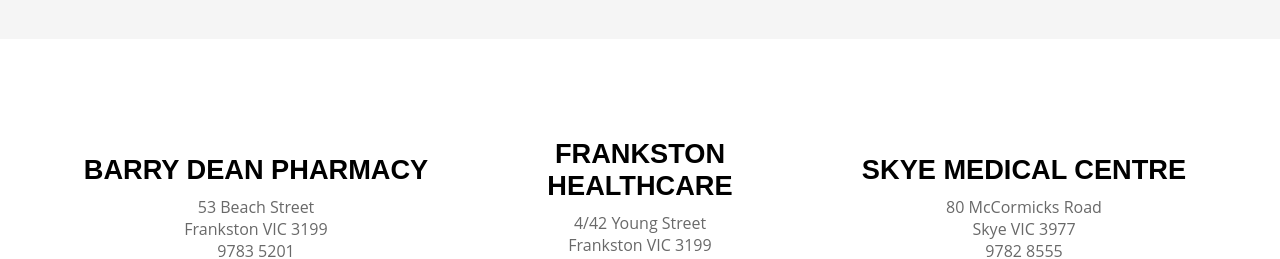
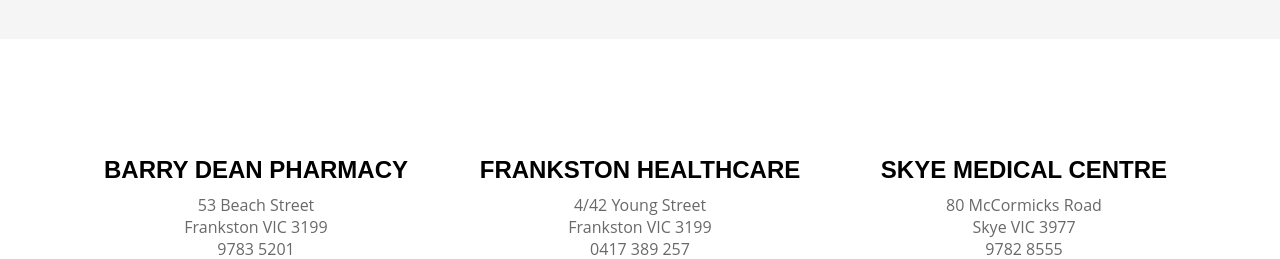
Before and after one commit to jackedwardbeard/01-Jane_Spence, a React (Create React App) app in the folder jane_spence/: page / in a window 1280 px wide. Shown: the part 2201-2460 px from the top of the page. Built offline with nearby package versions, Linux system fonts and the light colour scheme.

Commit message:
Reduced location title size.

```diff
--- a/jane_spence/src/components/Locations/LocationsComponents.js
+++ b/jane_spence/src/components/Locations/LocationsComponents.js
@@ -58,7 +58,7 @@ export const Column1 = styled.div`
 `
 
 export const Title = styled.h1`
-    font-size: max(1.7rem, 3.4vmin);
+    font-size: max(1.5rem, 3vmin);
     text-transform: uppercase;
     font-family: 'Montserrat', sans-serif;
     font-weight: 800;
```
